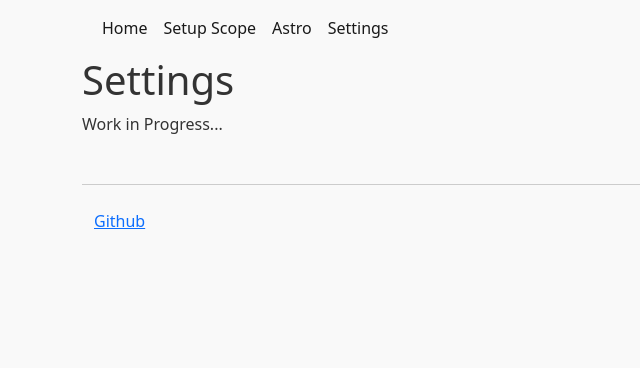
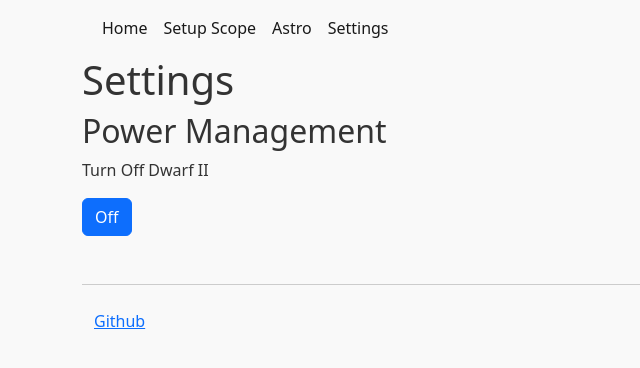
Before and after one commit to DwarfTelescopeUsers/DwarfApp_js, a Next.js app: page /settings in a window 1280 px wide. Shown: the top 368 px of the page, without its empty margins (0-640 px from the left). Built offline with nearby package versions, Linux system fonts and the light colour scheme.

Commit message:
add <Shutdown> to settings page
wip shutdown 2

```diff
--- /dev/null
+++ b/src/components/ShutDown.tsx
@@ -0,0 +1,31 @@
+import { shutDown, wsURL } from "@/lib/dwarf2_api";
+
+export default function ShutDown() {
+  function shutDownHandler() {
+    const socket = new WebSocket(wsURL);
+
+    socket.addEventListener("open", () => {
+      console.log("start shutDown...");
+      shutDown(socket);
+    });
+
+    socket.addEventListener("message", (event) => {
+      let message = JSON.parse(event.data);
+      console.log("shutDown:", message);
+    });
+
+    socket.addEventListener("error", (message) => {
+      console.log("shutDown error:", message);
+    });
+  }
+
+  return (
+    <div>
+      <h2>Power Management</h2>
+      <p>Turn Off Dwarf II</p>
+      <button className="btn btn-primary" onClick={shutDownHandler}>
+        Off
+      </button>
+    </div>
+  );
+}
--- a/src/pages/settings.tsx
+++ b/src/pages/settings.tsx
@@ -1,10 +1,10 @@
-import React from "react";
+import ShutDown from "@/components/ShutDown";
 
 export default function Settings() {
   return (
     <div>
       <h1>Settings</h1>
-      <p>Work in Progress...</p>
+      <ShutDown />
     </div>
   );
 }
```
